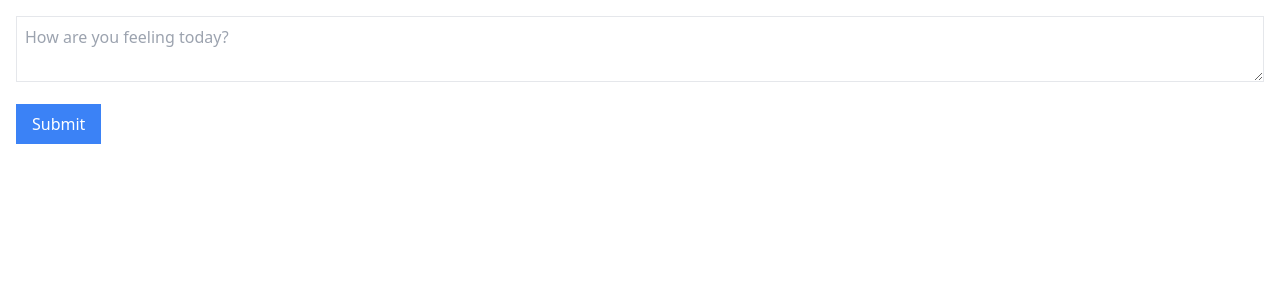
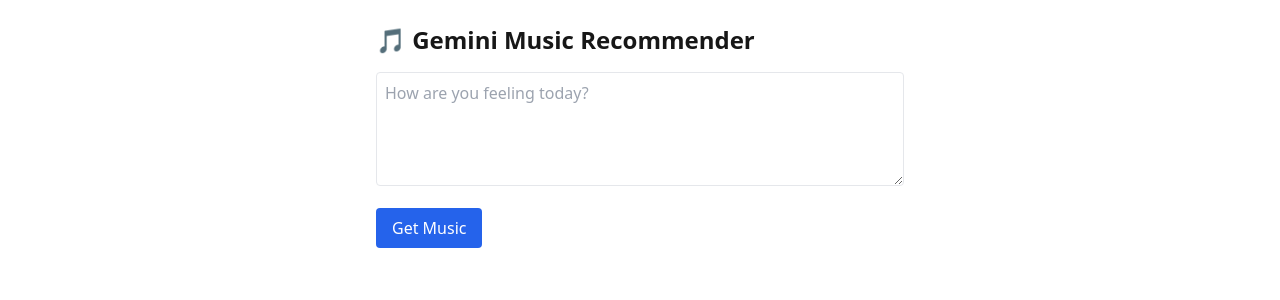
Before and after one commit to cliwanag07/mood-grooves, a Next.js app: page / in a window 1280 px wide. Shown: the top 300 px of the page. Built offline with nearby package versions, Linux system fonts and the light colour scheme.

Commit message:
front page update

```diff
--- a/pages/api/gemini/suggest-tags.ts
+++ b/pages/api/gemini/suggest-tags.ts
@@ -101,7 +101,12 @@
     }
 
     const tags = filterTags(text);
-    res.status(200).json({ raw: text, tags });
+
+    // Fetch tracks from the recommendations API
+    const trackResponse = await axios.post(`${req.headers.origin}/api/recommendations`, { tags });
+    const tracks = trackResponse.data.tracks;
+
+    return res.status(200).json({ raw: text, tags, tracks });
 
   } catch (error) {
     // --- General error handling for the API call itself ---
--- a/pages/index.tsx
+++ b/pages/index.tsx
@@ -1,45 +1,81 @@
 import { useState } from 'react';
 
 export default function Home() {
-  const [input, setInput] = useState('');
-  const [genres, setGenres] = useState<string[]>([]);
+  const [prompt, setPrompt] = useState('');
+  const [tags, setTags] = useState<string[]>([]);
+  const [tracks, setTracks] = useState<string[]>([]);
+  const [loading, setLoading] = useState(false);
+  const [error, setError] = useState('');
 
   const handleSubmit = async () => {
-    const res = await fetch('/api/gemini/suggest-tags', {
-      method: 'POST',
-      headers: { 'Content-Type': 'application/json' },
-      body: JSON.stringify({ prompt: input }),
-    });
+    setLoading(true);
+    setError('');
+    try {
+      const res = await fetch('/api/gemini/suggest-tags', {
+        method: 'POST',
+        headers: { 'Content-Type': 'application/json' },
+        body: JSON.stringify({ prompt }),
+      });
+      const data = await res.json();
 
-    const data = await res.json();
-    setGenres(data.tags || []);
+      if (!res.ok) throw new Error(data.error || 'Unknown error');
+
+      setTags(data.tags || []);
+      setTracks(data.tracks || []);
+    } catch (err: unknown) {
+      if (err instanceof Error) {
+        setError(err.message);
+      } else {
+        setError('Request failed');
+      }
+    } finally {
+      setLoading(false);
+    }
   };
 
   return (
-    <div className="p-4">
+    <main className="p-6 max-w-xl mx-auto">
+      <h1 className="text-2xl font-bold mb-4">🎵 Gemini Music Recommender</h1>
+
       <textarea
+        className="w-full p-2 border rounded mb-4"
+        rows={4}
         placeholder="How are you feeling today?"
-        className="w-full border p-2 mb-4"
-        value={input}
-        onChange={(e) => setInput(e.target.value)}
+        value={prompt}
+        onChange={(e) => setPrompt(e.target.value)}
       />
+
       <button
-        className="bg-blue-500 text-white px-4 py-2"
         onClick={handleSubmit}
+        className="bg-blue-600 text-white px-4 py-2 rounded disabled:opacity-50"
+        disabled={loading}
       >
-        Submit
+        {loading ? 'Generating...' : 'Get Music'}
       </button>
 
-      {genres.length > 0 && (
-        <div className="mt-4">
-          <h2 className="font-bold mb-2">Suggested Genres:</h2>
-          <ul className="list-disc ml-4">
-            {genres.map((tag) => (
-              <li key={tag}>{tag}</li>
+      {error && <p className="text-red-500 mt-4">{error}</p>}
+
+      {tags.length > 0 && (
+        <div className="mt-6">
+          <h2 className="font-semibold">🎧 Tags:</h2>
+          <p>{tags.join(', ')}</p>
+        </div>
+      )}
+
+      {tracks.length > 0 && (
+        <div className="mt-6">
+          <h2 className="font-semibold">🎶 Tracks:</h2>
+          <ul className="list-disc pl-6">
+            {tracks.map((track, i) => (
+              <li key={i}>
+                <a href={track} target="_blank" rel="noopener noreferrer" className="text-blue-500 underline">
+                  {track}
+                </a>
+              </li>
             ))}
           </ul>
         </div>
       )}
-    </div>
+    </main>
   );
 }
```
